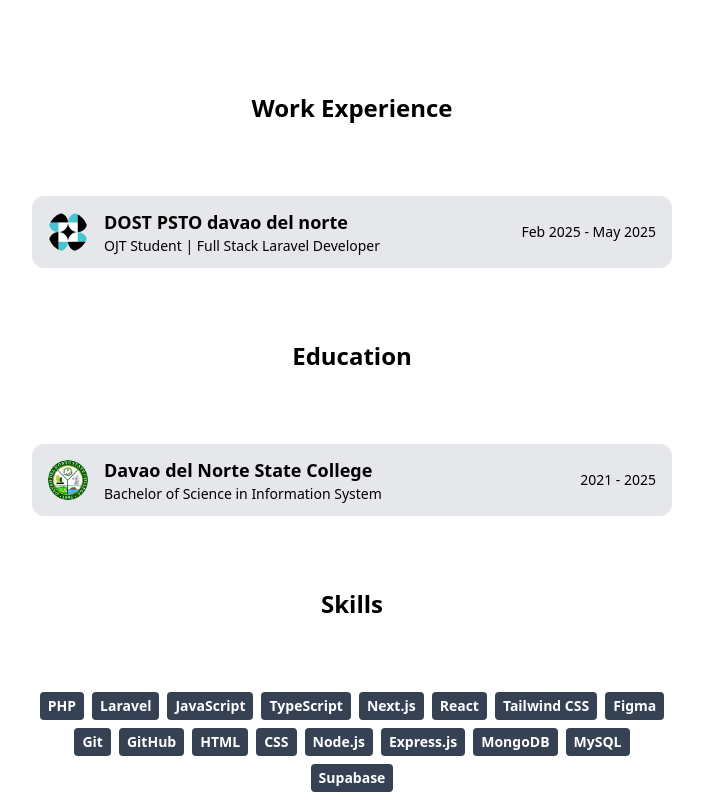
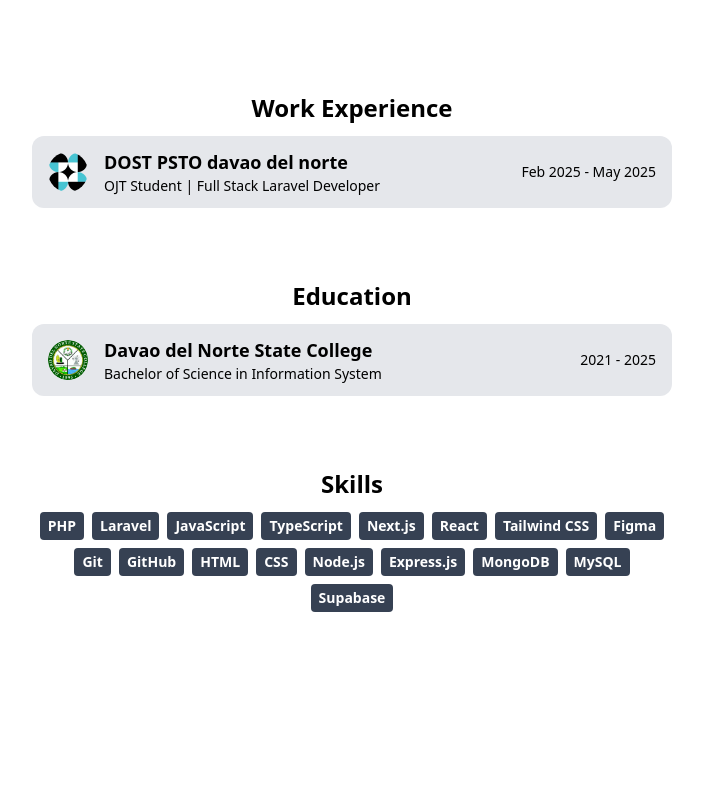
Before and after one commit to reqbahrf/MyPortfolio-react-app, a React (Vite) app: page / in a window 1280 px wide. Shown: the part 1080-1880 px from the top of the page, without its empty margins (288-991 px from the left). Built offline with nearby package versions, Linux system fonts and the light colour scheme.

Commit message:
Refactor: Adjust spacing and headings in HomeSection for better layout

```diff
--- a/src/HomeSection.tsx
+++ b/src/HomeSection.tsx
@@ -110,10 +110,10 @@ export default function HomeSection() {
             developer.
           </div>
         </div>
-        <h2 className='text-2xl font-bold text-center xl:text-start text-black dark:text-white'>
+        <h2 className='text-2xl font-bold text-center xl:text-start text-black dark:text-white mb-3'>
           Work Experience
         </h2>
-        <div className='w-[95dvw] lg:w-1/2 m-5 md:m-12 lg:m-18'>
+        <div className='w-[95dvw] lg:w-1/2 mb-5 md:mb-12 lg:mb-18'>
           <InfoCard
             title='DOST PSTO davao del norte'
             subtitle='OJT Student | Full Stack Laravel Developer'
@@ -122,10 +122,10 @@ export default function HomeSection() {
             link='https://www.facebook.com/share/p/1H1CjfWftn/'
           />
         </div>
-        <h2 className='text-2xl font-bold text-center xl:text-start text-black dark:text-white'>
+        <h2 className='text-2xl font-bold text-center xl:text-start text-black dark:text-white mb-3'>
           Education
         </h2>
-        <div className='w-[95dvw] lg:w-1/2 m-5 md:m-12 lg:m-18'>
+        <div className='w-[95dvw] lg:w-1/2 mb-5 md:mb-12 lg:mb-18'>
           <InfoCard
             title='Davao del Norte State College'
             subtitle='Bachelor of Science in Information System'
@@ -134,10 +134,10 @@ export default function HomeSection() {
             link='https://www.davadelnorte.edu.ph/'
           />
         </div>
-        <h2 className='text-2xl font-bold text-center xl:text-start text-black dark:text-white'>
+        <h2 className='text-2xl font-bold text-center xl:text-start text-black dark:text-white mb-3'>
           Skills
         </h2>
-        <div className='w-[95dvw] lg:w-1/2 m-5 md:m-12 lg:m-18'>
+        <div className='w-[95dvw] lg:w-1/2 mb-5 md:mb-12 lg:mb-18'>
           <div className='flex flex-wrap justify-center gap-2'>
             {skills.skills.map((skill) => (
               <PillTag
```
